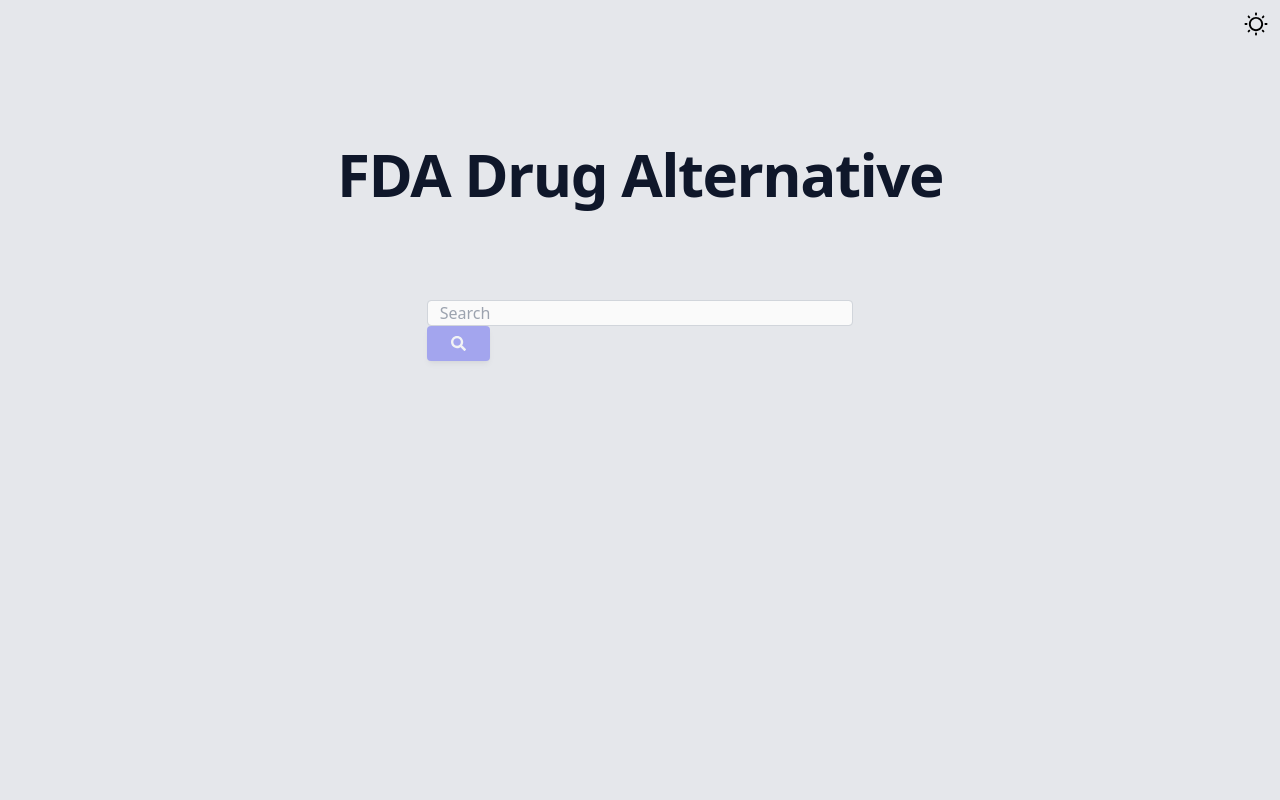
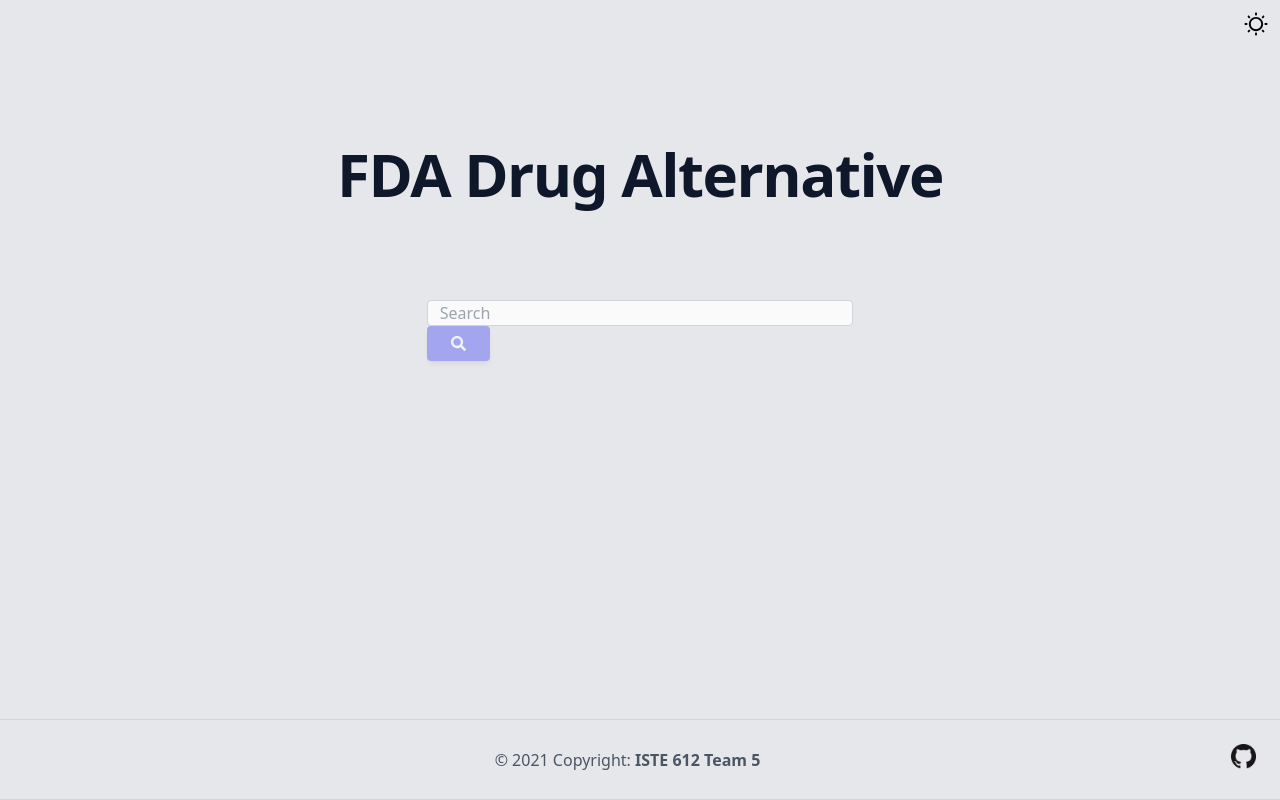
Before and after one commit to fushaoqin-devops/fda-drug-search, a Next.js app: page / in a window 1280 px wide. Built offline with nearby package versions, Linux system fonts and the light colour scheme; what tw-elements would draw is missing.

Commit message:
add footer (#12)

```diff
--- a/pages/index.tsx
+++ b/pages/index.tsx
@@ -2,6 +2,7 @@ import type { NextPage } from "next";
 import { useTheme } from "next-themes";
 import Head from "next/head";
 import Image from "next/image";
+import Link from "next/link";
 import { useEffect, useState } from "react";
 import SearchBar from "../components/SearchBar";
 
@@ -21,7 +22,7 @@ const Home: NextPage = () => {
   if (!mounted) return null;
 
   return (
-    <div className="h-screen bg-gray-200 dark:bg-slate-700">
+    <div className="relative h-screen bg-gray-200 dark:bg-slate-700">
       <Head>
         <title>Home - FDA Drug Alternative</title>
         <meta name="description" content="FDA drug search engine" />
@@ -48,6 +49,27 @@ const Home: NextPage = () => {
       <div className="mx-auto max-w-7xl">
         <SearchBar />
       </div>
+      <footer className="absolute bottom-0 w-full bg-gray-200 text-center text-gray-600 dark:bg-slate-700 lg:text-left">
+        <hr className="border-gray-300" />
+        <div className="flex items-center justify-center justify-between border-b border-gray-300 p-6">
+          <div></div>
+          <div className="self-center text-center">
+            <span>
+              © 2021 Copyright: <strong>ISTE 612 Team 5</strong>
+            </span>
+          </div>
+          <div className="flex justify-center">
+            <Link
+              href="https://github.com/fushaoqin-devops/fda-drug-search"
+              passHref
+            >
+              <a>
+                <Image src="/github.png" alt="" width={25} height={25} />
+              </a>
+            </Link>
+          </div>
+        </div>
+      </footer>
     </div>
   );
 };
```
Also changed, not shown: public/github.png (added).
